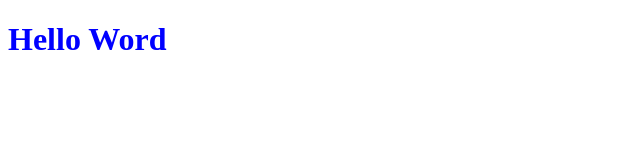
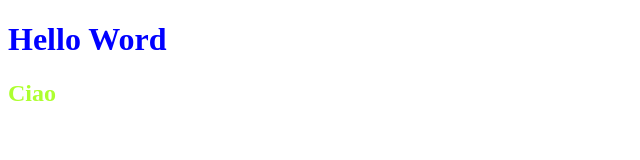
Before and after one commit to AndreaRaga56/lezione1-css, a plain HTML site: page index.html in a window 1280 px wide. Shown: the full height of the page, 0-640 px from the left. Drawn offline with Linux system fonts and the light colour scheme.

Commit message:
feat Style in head

```diff
--- a/index.html
+++ b/index.html
@@ -4,8 +4,21 @@
     <meta charset="UTF-8">
     <meta name="viewport" content="width=device-width, initial-scale=1.0">
     <title>Document</title>
+
+    <!-- Style in head pt1 -->
+    <style>
+        #verde{
+            color: greenyellow;
+        }
+    </style>
+
 </head>
 <body>
+    <!-- Style in line -->
     <h1 style="color:blue;">Hello Word</h1>
+
+    <!-- Style in head pt2 -->
+     <h2 id=verde>Ciao</h2>
+
 </body>
 </html>
```
